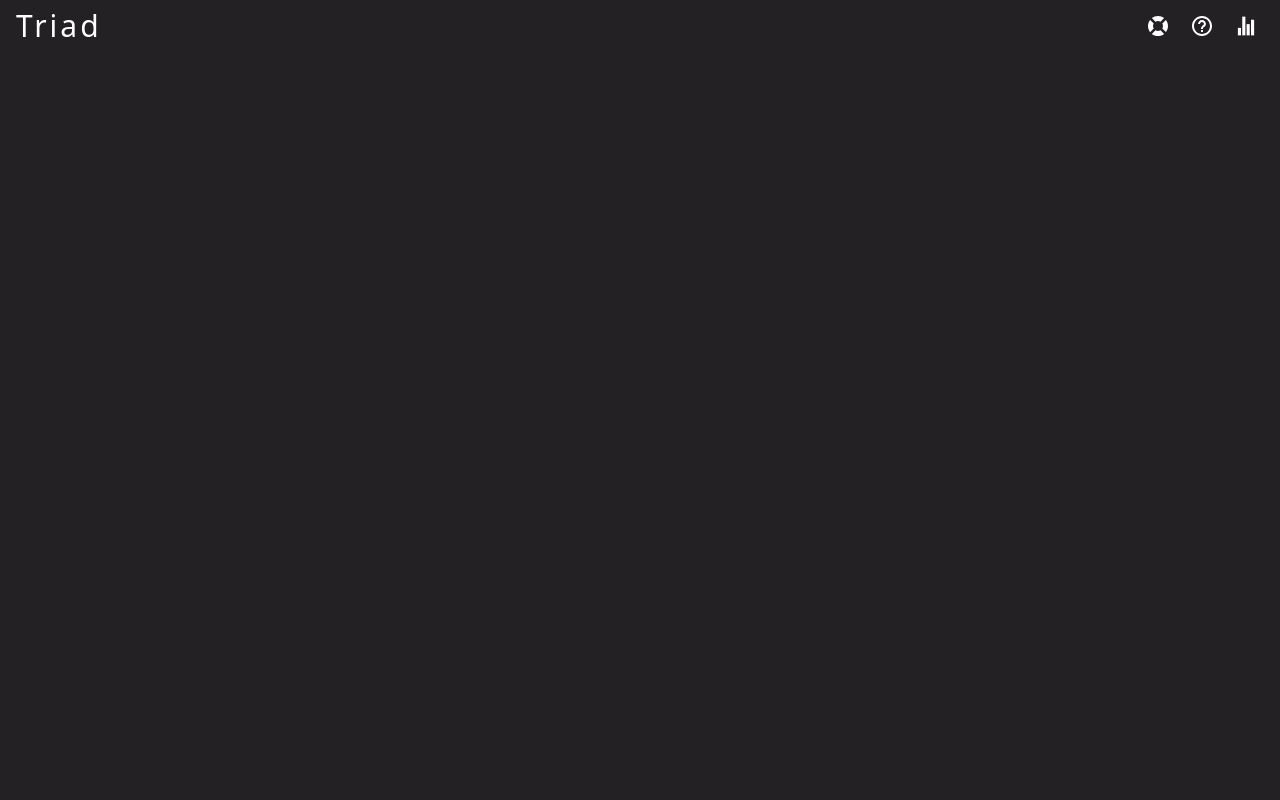
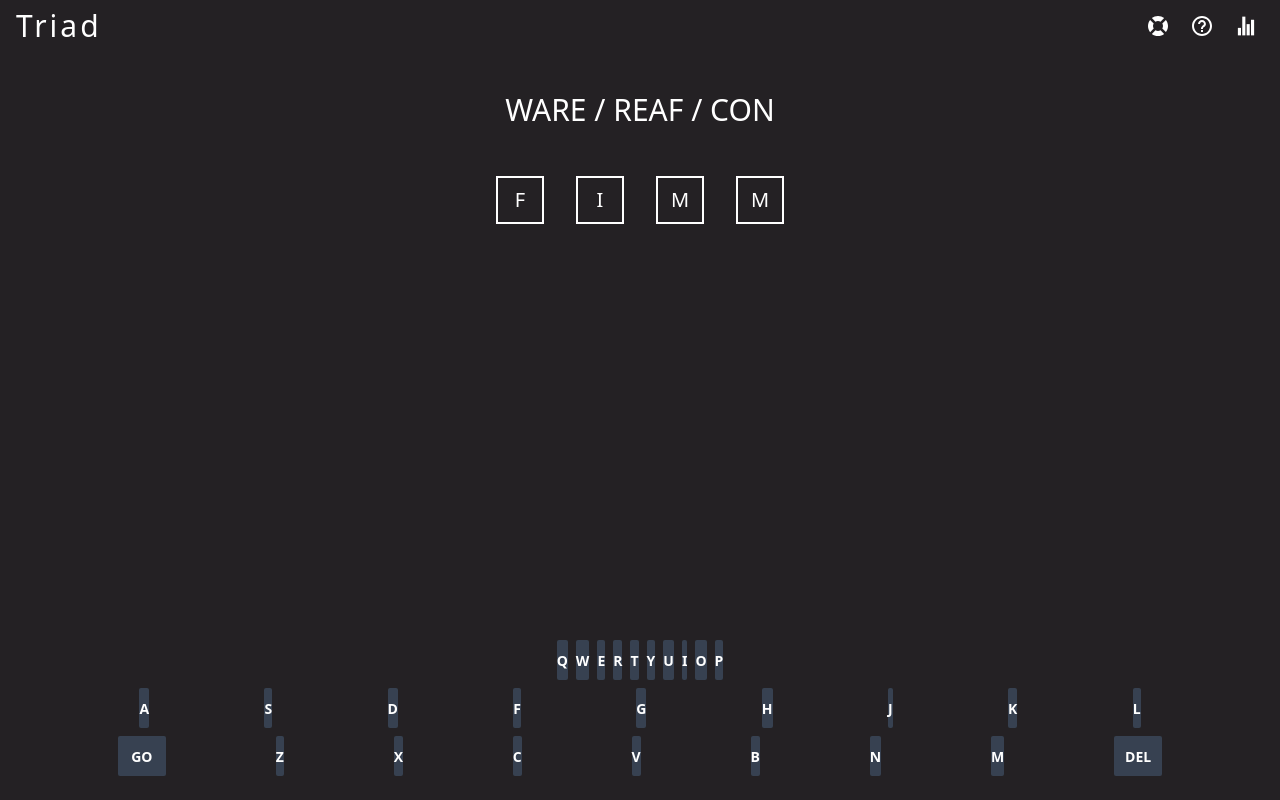
Before and after one commit to Low-Perch/triad-app, a Svelte app: page / in a window 1280 px wide. Built offline with nearby package versions, Linux system fonts and the light colour scheme.

Commit message:
feat: update app with Clues, Input, & Keys ui

```diff
--- a/src/App.svelte
+++ b/src/App.svelte
@@ -3,15 +3,22 @@
 
     import Modal from "./lib/components/Modal.svelte"
     import Header from "./lib/components/Header.svelte"
+    import Clues from './lib/components/Clues.svelte';
+    import Input from './lib/components/Input.svelte';
+    import Keys from './lib/components/Keys.svelte';
 
     initModal()
 
     const modal = getModal()
 </script>
 
-<main class="container w-full h-full">
-    <Header />
+<main class="absolute flex-col w-full h-full">
     {#if $modal.visible}
         <Modal />
     {/if}
+
+    <Header />
+    <Clues />
+    <Input />
+    <Keys />
 </main>
```
